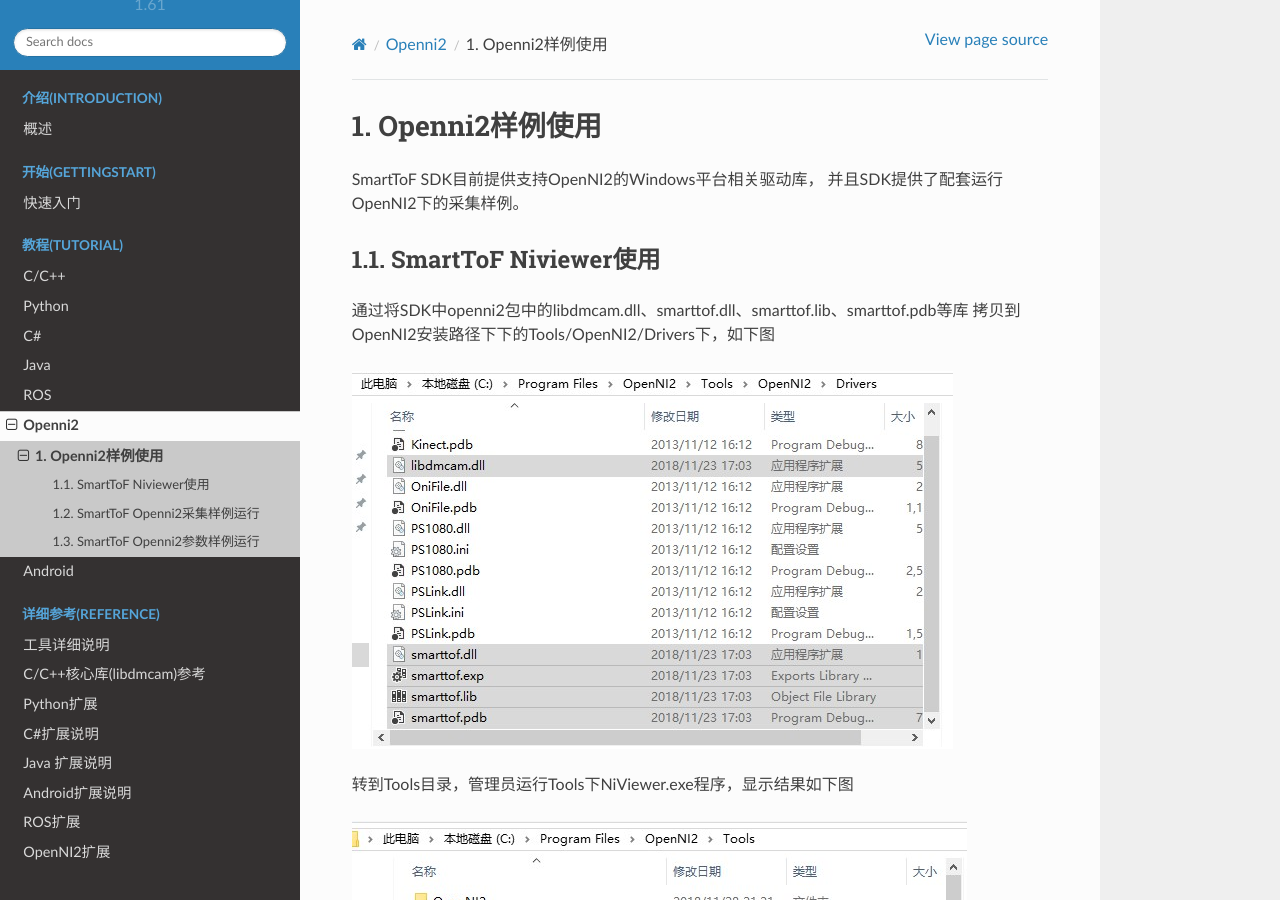
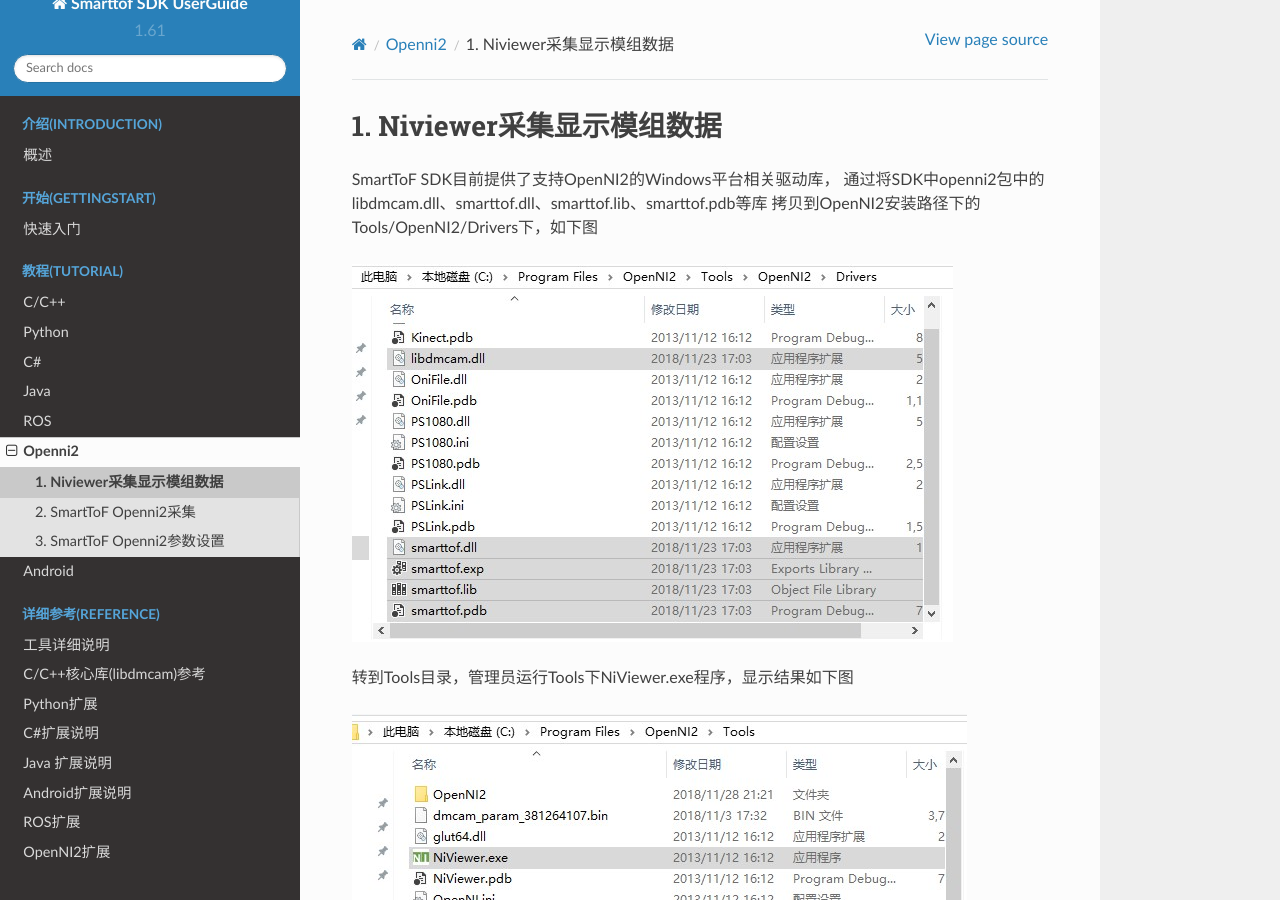
Before and after one commit to smarttofsdk/doctest, a Sphinx documentation site: the page built from source/Tutorial/OpenNI2/openni.rst, in a window 1280 px wide and 900 px high. Built offline with Sphinx 7.4.7 and the Read the Docs theme 2.0.0, drawn with Linux system fonts in a browser that asks for light colours; some of the changed text lies outside the part shown.

Commit message:
[Tutorial/OpenNI2]修改样例结构

```diff
--- a/source/Tutorial/OpenNI2/index.rst
+++ b/source/Tutorial/OpenNI2/index.rst
@@ -7,3 +7,5 @@
    :numbered:
 
    openni.rst
+   capture.rst
+   param.rst
--- a/source/Tutorial/OpenNI2/openni.rst
+++ b/source/Tutorial/OpenNI2/openni.rst
@@ -1,14 +1,9 @@
-Openni2样例使用
-=================
+Niviewer采集显示模组数据
+===========================
 
-SmartToF SDK目前提供支持OpenNI2的Windows平台相关驱动库，
-并且SDK提供了配套运行OpenNI2下的采集样例。
-
-SmartToF Niviewer使用
----------------------------
-
+SmartToF SDK目前提供了支持OpenNI2的Windows平台相关驱动库，
 通过将SDK中openni2包中的libdmcam.dll、smarttof.dll、smarttof.lib、smarttof.pdb等库
-拷贝到OpenNI2安装路径下下的Tools/OpenNI2/Drivers下，如下图
+拷贝到OpenNI2安装路径下的Tools/OpenNI2/Drivers下，如下图
 
 .. image:: imageNi/win_N1.jpg
 
@@ -17,22 +12,3 @@
 .. image:: imageNi/win_N2.jpg
 
 .. image:: imageNi/win_N3.png
-
-
-SmartToF Openni2采集样例运行
---------------------------------
-
-进入SDK中的openni2目录下的Smarttof_OpenNI_Sample/Smarttof_OpenNI_Sample,打开VS工程如下图
-
-.. image:: imageNi/win_N4.jpg
-
-编译生成main.cpp,生成后运行结果如下图
-
-.. image:: imageNi/win_N5.jpg
-
-SmartToF Openni2参数样例运行
---------------------------------
-
-将Openni2采集样例中改为sample_set_param.cpp加入编译，编译生成后运行结果如下图
-
-.. image:: imageNi/win_N6.jpg
--- /dev/null
+++ b/source/Tutorial/OpenNI2/param.rst
@@ -0,0 +1,6 @@
+SmartToF Openni2参数设置
+==========================
+
+将Openni2采集样例中改为sample_set_param.cpp加入编译，编译生成后运行结果如下图
+
+.. image:: imageNi/win_N6.jpg
```
Also changed, not shown: source/Tutorial/OpenNI2/capture.rst (added, +12 -0 lines), 9 other files.
